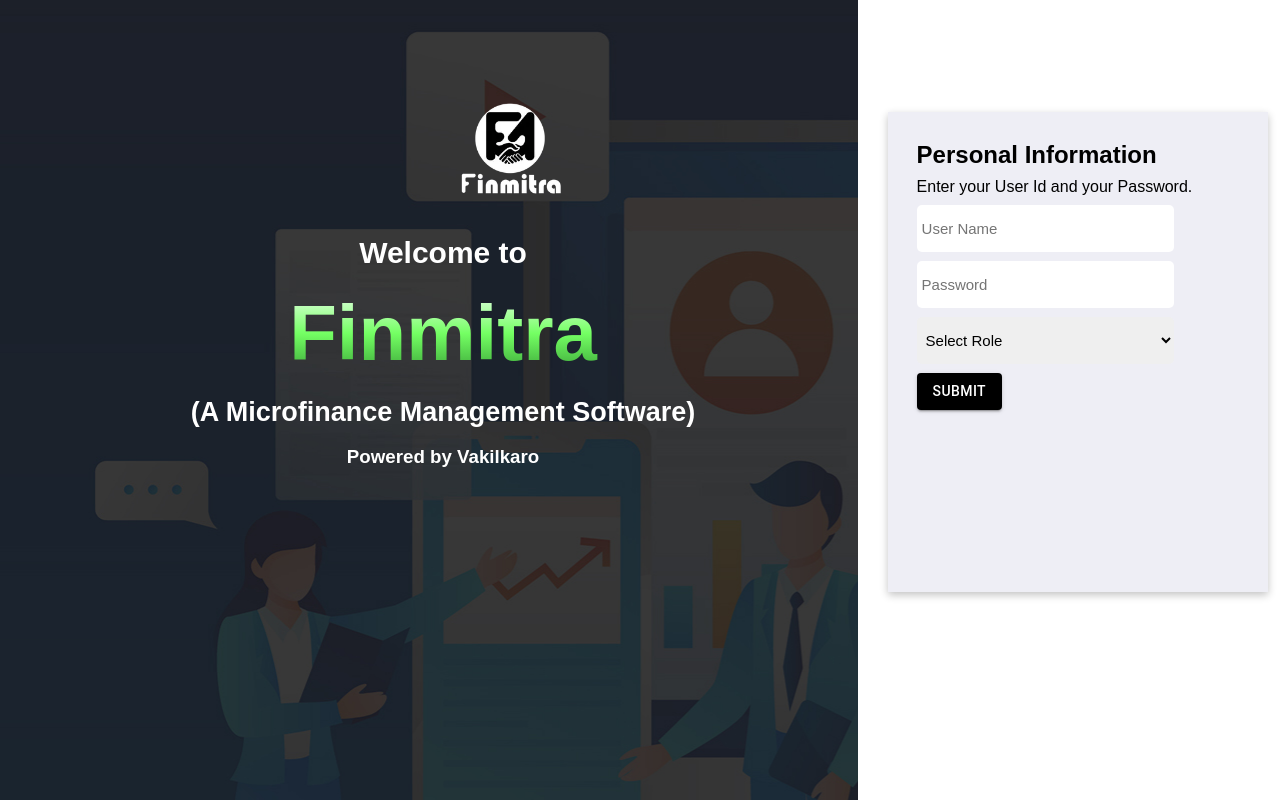
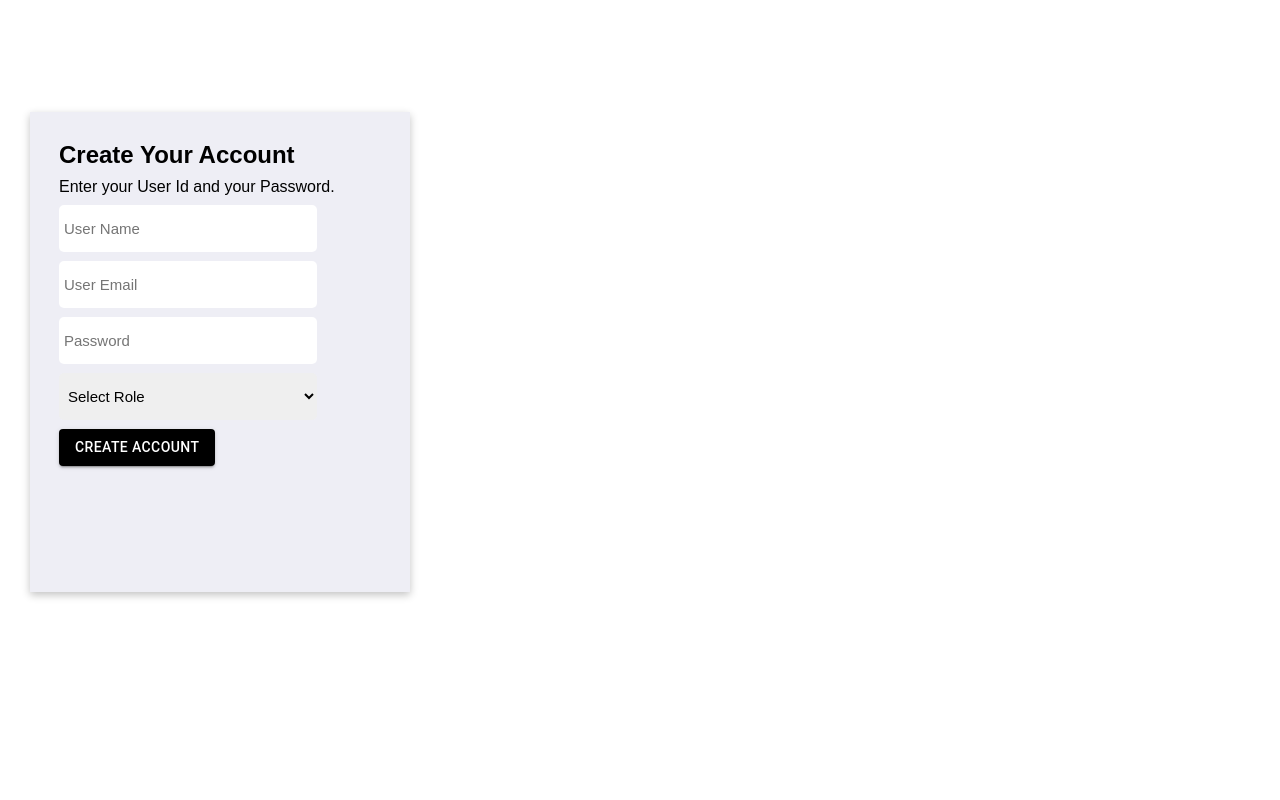
Before and after one commit to Bebrohub12/React_Projects, a React (Vite) app in the folder 05finMintra/: page /regester in a window 1280 px wide. Built offline with nearby package versions, Linux system fonts and the light colour scheme.

Commit message:
setRouting

```diff
--- a/05finMintra/package.json
+++ b/05finMintra/package.json
@@ -16,7 +16,8 @@
     "@mui/material": "^6.1.8",
     "@toolpad/core": "^0.10.0",
     "react": "^18.3.1",
-    "react-dom": "^18.3.1"
+    "react-dom": "^18.3.1",
+    "react-router-dom": "^6.28.0"
   },
   "devDependencies": {
     "@eslint/js": "^9.13.0",
--- a/05finMintra/src/App.jsx
+++ b/05finMintra/src/App.jsx
@@ -1,10 +1,12 @@
 import React from 'react'
 import LogIn from './Pages/LogIn'
+import Registration from './Pages/Registration'
+import Nav from './Componets/Route'
 
 function App() {
   return (
     <div>
-      <LogIn/>
+      <Nav/>
     </div>
   )
 }
--- /dev/null
+++ b/05finMintra/src/Componets/Route.jsx
@@ -0,0 +1,19 @@
+import React from 'react'
+import { BrowserRouter, Routes, Route } from 'react-router-dom'
+import LogIn from '../Pages/LogIn'
+import Registration from '../Pages/Registration'
+
+function Nav() {
+    return (
+        <div>
+            <BrowserRouter>
+                <Routes>
+                    <Route path="/login" element={<LogIn />} />
+                    <Route path="/regester" element={<Registration />} />
+                </Routes>
+            </BrowserRouter>
+        </div>
+    )
+}
+
+export default Nav
--- a/05finMintra/src/Pages/LogIn.jsx
+++ b/05finMintra/src/Pages/LogIn.jsx
@@ -1,6 +1,7 @@
 import React from 'react'
 import { Button } from "@mui/material"
 import Logo from "../Images/logoImg/logoImg.png"
+import { NavLink } from 'react-router-dom'
 
 function LogIn() {
     return (
@@ -17,7 +18,7 @@
                         background: "linear-gradient(#efe,#74FF63, #393)",
                         WebkitBackgroundClip: "text",
                         WebkitTextFillColor: "transparent",
-                    }}>Finmitra</h1><br />
+                    }}>Finmintra</h1><br />
                     <h1 style={{ fontSize: "27px" }}>(A Microfinance Management Software)</h1><br />
                     <h3>Powered by Vakilkaro</h3>
                 </div>
@@ -39,10 +40,20 @@
                                 <option value="customer">Customer</option>
                             </select>
                         </li>
-                        <li><Button variant='contained' sx={{ backgroundColor: "black" }}>Submit</Button></li>
+                        <li>
+                            <NavLink to="/login">
+                                <Button variant='contained' sx={{ backgroundColor: "black" }}>Submit</Button>{" "}
+                            </NavLink>
+
+                            <NavLink to="/regester">
+                                <Button variant='contained' sx={{ backgroundColor: "black" }}>Registration</Button>
+                            </NavLink>
+                        </li>
+
                     </ul>
                 </div>
             </section>
+
         </div>
     )
 }
--- /dev/null
+++ b/05finMintra/src/Pages/Registration.jsx
@@ -0,0 +1,32 @@
+import React from 'react'
+import { Button } from "@mui/material"
+
+
+function Registration() {
+  return (
+    <div>
+        <section id='logInSectionTwo'>
+                <div id="loginContener">
+                    <ul>
+                        <li><h1>Create Your Account</h1></li>
+                        <li><p>Enter your User Id and your Password.</p></li>
+                        <li><input type="text" placeholder='User Name' className='inp' /></li>
+                        <li><input type="text" placeholder='User Email' className='inp' /></li>
+                        <li><input type="text" placeholder='Password' className='inp' /></li>
+                        <li>
+                            <select className='inp'>
+                                <option disabled selected >Select Role</option>
+                                <option value="administator">Administator</option>
+                                <option value="manager">Manager</option>
+                                <option value="customer">Customer</option>
+                            </select>
+                        </li>
+                        <li><Button variant='contained' sx={{ backgroundColor: "black" }}>Create Account</Button></li>
+                    </ul>
+                </div>
+            </section>
+    </div>
+  )
+}
+
+export default Registration
```
Also changed, not shown: 1 other file (tests, documents, lock files or other folders).
